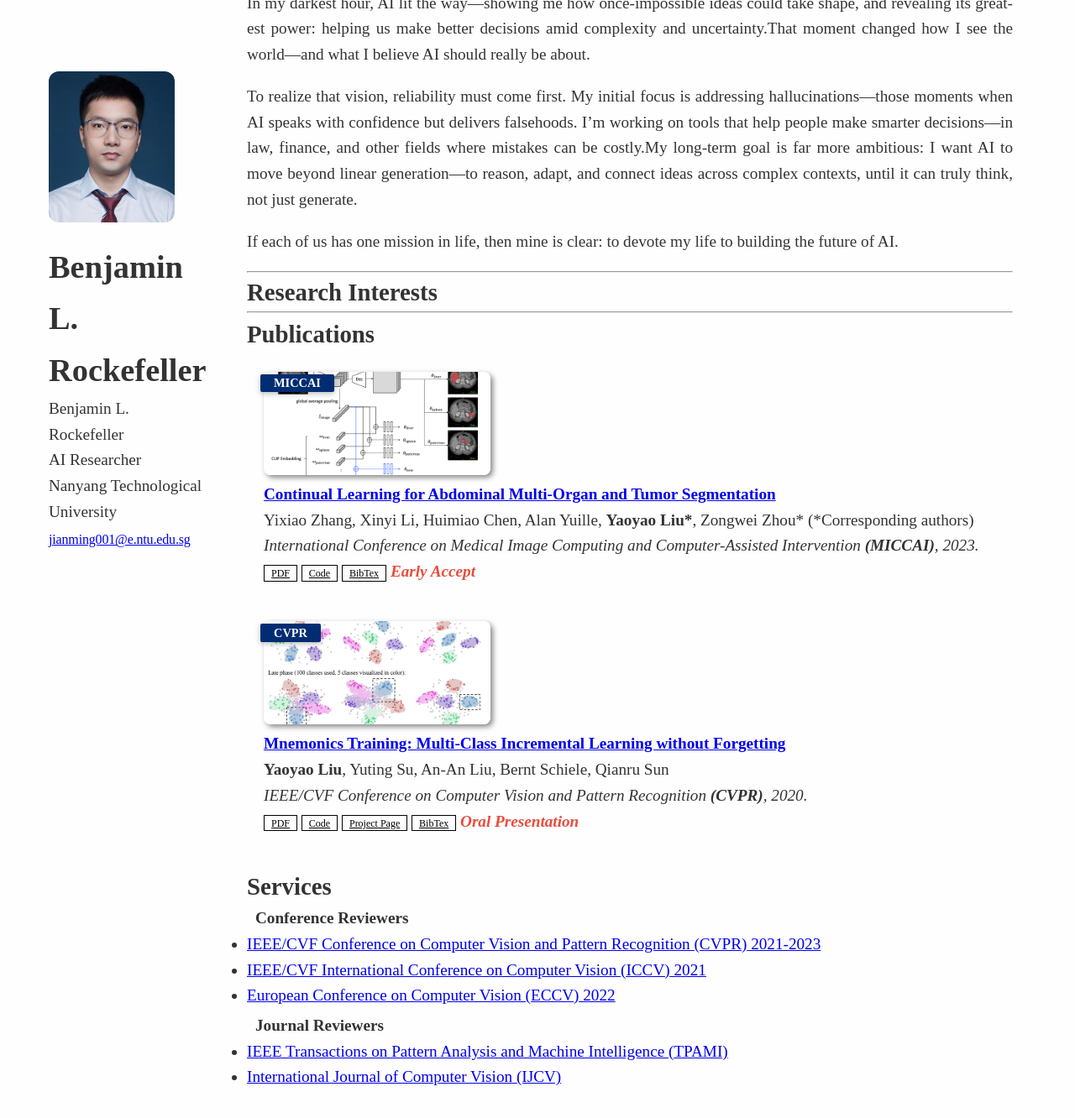
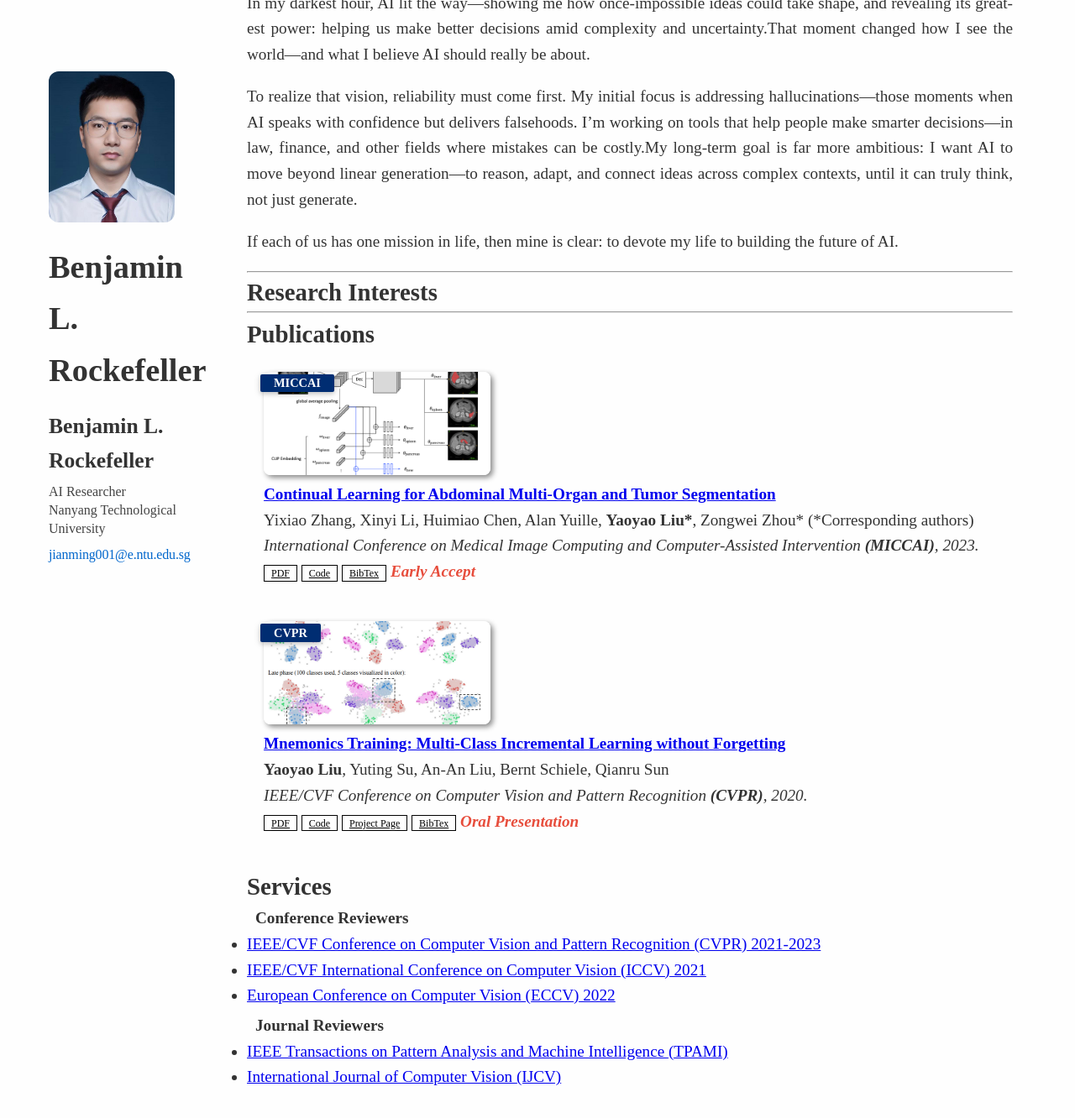
Before and after one commit to BenjaminRockefeller/benjaminrockefeller.github.io, a Jekyll site: the page built from index.md, in a window 1280 px wide and 1400 px high, scrolled down 133 px. Shown: the top 1332 px of the window at 84% size. Built offline with Jekyll 4.4.1, drawn with Linux system fonts in a browser that asks for light colours; a style sheet for code colours, icons or effects is not loaded; our own code applies the rules of GitHub Pages for plain Markdown files.

Commit message:
Update minimal-light.scss

```diff
--- a/_sass/minimal-light.scss
+++ b/_sass/minimal-light.scss
@@ -187,3 +187,34 @@ p {
     font-size: 1rem;
   }
 }
+/* === Custom Profile Text Styling === */
+.profile-text {
+  text-align: left;
+  margin-top: 1rem;
+}
+
+.profile-text .name {
+  font-size: 1.6rem;
+  font-weight: 600;
+  margin-bottom: 0.3rem;
+}
+
+.profile-text .position {
+  font-size: 1rem;
+  color: #444;
+  line-height: 1.4;
+}
+
+.profile-text .email {
+  font-size: 0.85rem;
+  margin-top: 0.4rem;
+}
+
+.profile-text .email a {
+  color: #0066cc;
+  text-decoration: none;
+}
+
+.profile-text .email a:hover {
+  text-decoration: underline;
+}
```
